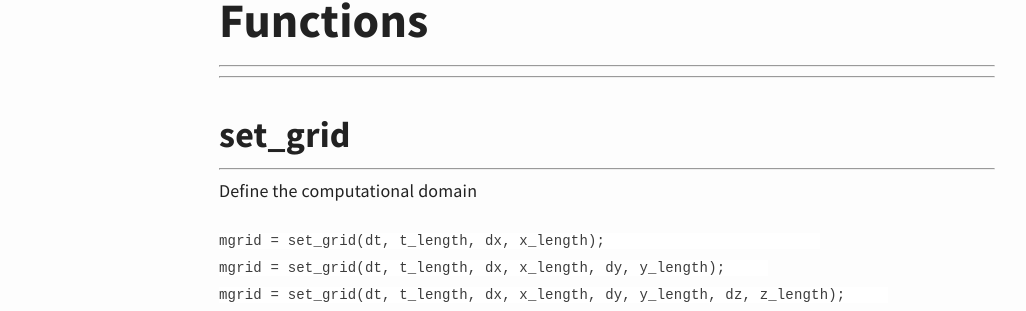
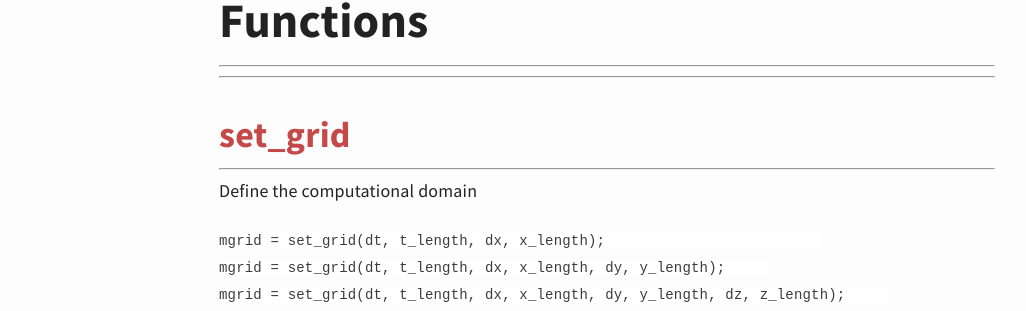
Before and after one commit to m-SOUND/mSOUND, a Jekyll site: the page built from functions.md, in a window 1280 px wide. Shown: the part 255-566 px from the top of the page, without its empty margins (33-1059 px from the left). Built offline with Jekyll 4.4.1, drawn with Linux system fonts in a browser that asks for light colours; our own code applies the rules of GitHub Pages for plain Markdown files.

Commit message:
Update functions.md

```diff
--- a/functions.md
+++ b/functions.md
@@ -6,7 +6,7 @@ title: Functions
 ***
 ***
 
-<h2> set_grid </h2>
+<h2 style="color: #c64949;"> set_grid </h2>
 ***
 
 Define the computational domain
```
